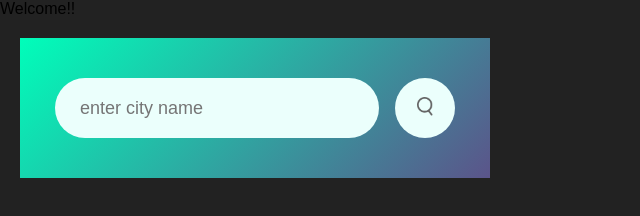
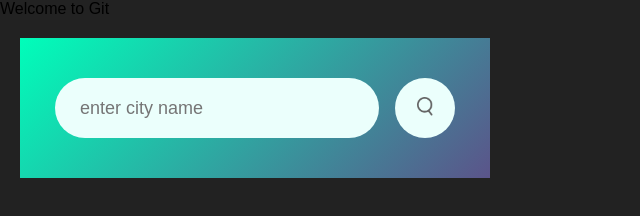
Before and after one commit to Kalyani53/Weather, a website: page index.html in a window 1280 px wide. Shown: the full height of the page, 0-640 px from the left. Drawn offline with Linux system fonts and the light colour scheme.

Commit message:
File Modified in weather project

```diff
--- a/index.html
+++ b/index.html
@@ -6,7 +6,7 @@
     <link rel="stylesheet" href="style.css">
   </head>
   <body>
-      <p>Welcome!!</p>
+      <p>Welcome to Git</p>
     <div class="card">
       <div class="search">
         <input type="text" placeholder="enter city name" spellcheck="false">
```
